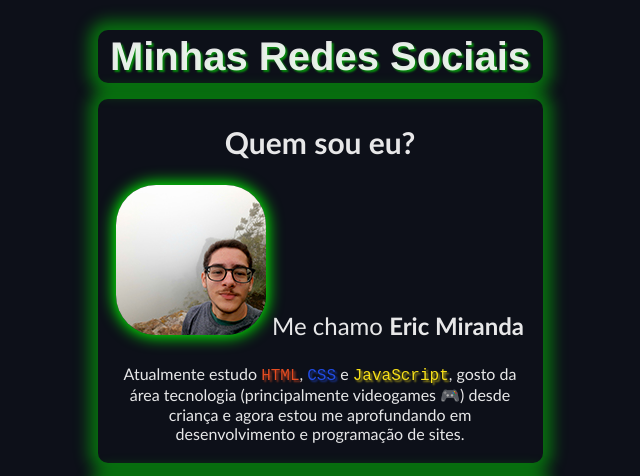
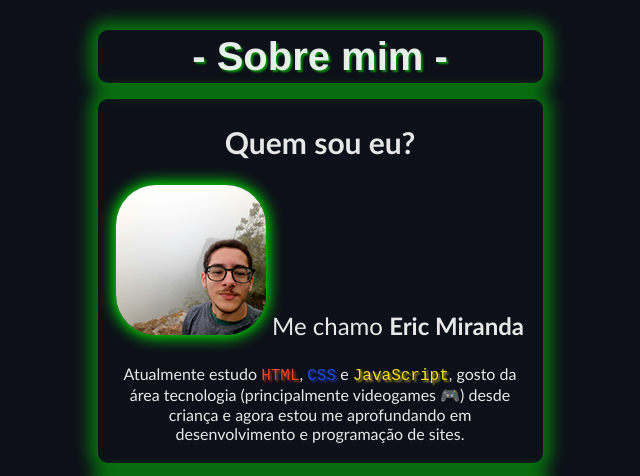
Before and after one commit to EricMiranda27/meu-site-v2.0, a plain HTML site: page index.html in a window 1280 px wide. Shown: the top 476 px of the page, without its empty margins (320-960 px from the left). Drawn offline with Linux system fonts and the light colour scheme.

Commit message:
alteração no título

```diff
--- a/index.html
+++ b/index.html
@@ -11,7 +11,7 @@
 
 <body class="content">
     <header>
-        <h1 class="titulo">Minhas Redes Sociais</h1>
+        <h1 class="titulo">- Sobre mim -</h1>
     </header>
     <main>
         <h2>Quem sou eu?</h2>
```
